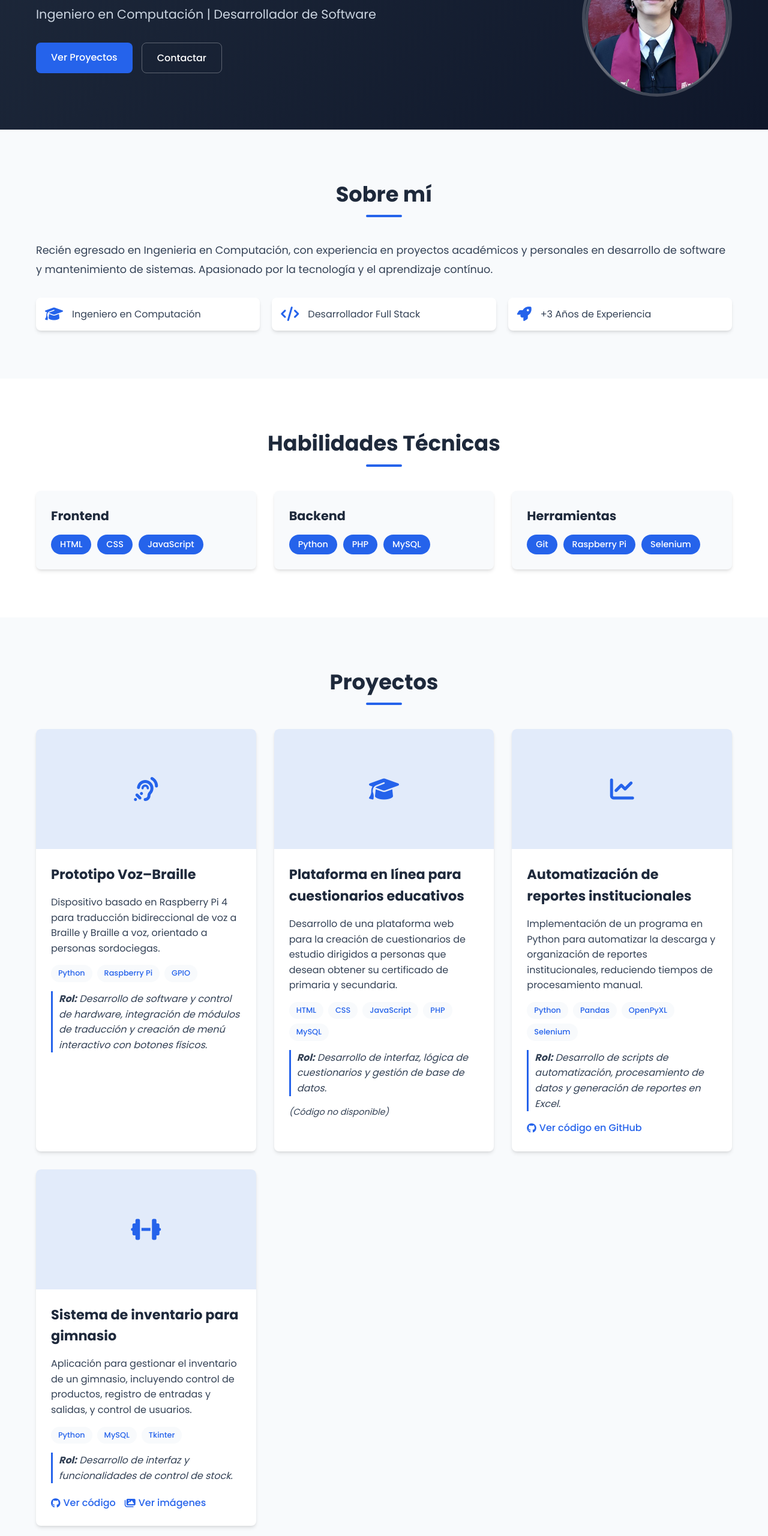
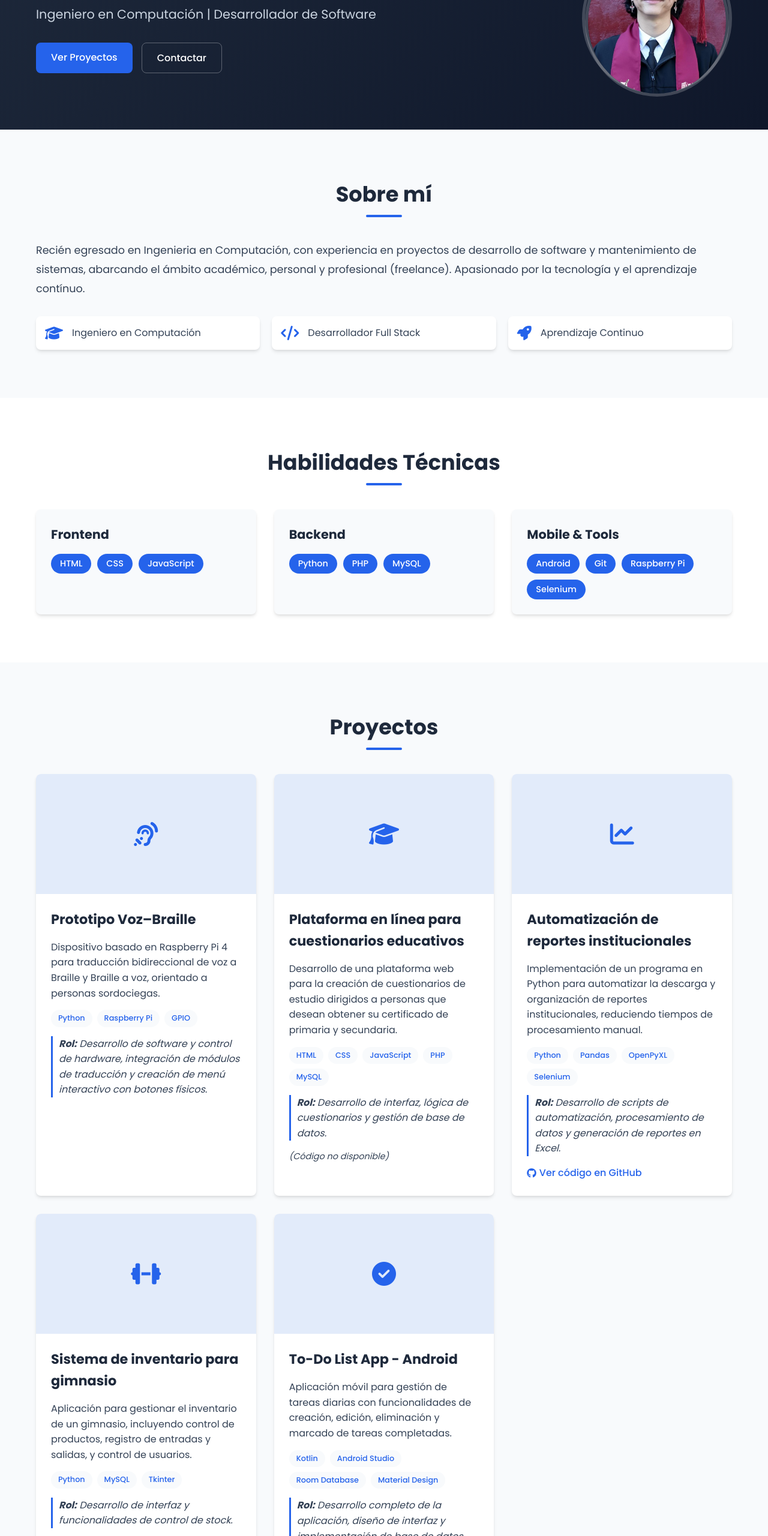
Before and after one commit to RizoLuiss/RizoLuiss.github.io, a plain HTML site: page index.html in a window 1280 px wide. Shown: the part 240-2800 px from the top of the page at 60% size. Drawn offline with Linux system fonts and the light colour scheme.

Commit message:
Update index.html
Se agregó un proyecto más

```diff
--- a/index.html
+++ b/index.html
@@ -47,7 +47,7 @@
             <h2 id="about-title" class="section-title">Sobre mí</h2>
             <div class="about-content">
                 <div class="about-text">
-                    <p id="about-text">Recién egresado en Ingenieria en Computación, con experiencia en proyectos académicos y personales en desarrollo de software y mantenimiento de sistemas. Apasionado por la tecnología y el aprendizaje contínuo.</p>
+                    <p id="about-text">Recién egresado en Ingenieria en Computación, con experiencia en proyectos de desarrollo de software y mantenimiento de sistemas, abarcando el ámbito académico, personal y profesional (freelance). Apasionado por la tecnología y el aprendizaje contínuo.</p>
                     <div class="about-highlights">
                         <div class="highlight">
                             <i class="fas fa-graduation-cap"></i>
@@ -59,7 +59,7 @@
                         </div>
                         <div class="highlight">
                             <i class="fas fa-rocket"></i>
-                            <span>+3 Años de Experiencia</span>
+                            <span>Aprendizaje Continuo</span>
                         </div>
                     </div>
                 </div>
@@ -89,8 +89,9 @@
                     </div>
                 </div>
                 <div class="skill-category">
-                    <h3>Herramientas</h3>
+                    <h3>Mobile & Tools</h3>
                     <div class="skill-list">
+                        <span class="skill-tag">Android</span>
                         <span class="skill-tag">Git</span>
                         <span class="skill-tag">Raspberry Pi</span>
                         <span class="skill-tag">Selenium</span>
@@ -197,6 +198,35 @@
                     </div>
                 </div>
 
+                <!-- Proyecto 5 - Aplicacion To Do List -->
+                <div class="project-card">
+                    <div class="project-image">
+                        <!--img src="images/projects/todo-app.jpg" alt="To-Do List App Android"-->
+                        <div class="image-placeholder">
+                            <i class="fas fa-check-circle"></i>
+                        </div>
+                    </div>
+                    <div class="project-content">
+                        <h3 id="p5-title">To-Do List App - Android</h3>
+                        <p id="p5-desc">Aplicación móvil para gestión de tareas diarias con funcionalidades de creación, edición, eliminación y marcado de tareas completadas.</p>
+                        <div class="tech-tags">
+                            <span>Kotlin</span>
+                            <span>Android Studio</span>
+                            <span>Room Database</span>
+                            <span>Material Design</span>
+                        </div>
+                        <p id="p5-role" class="project-role"><strong>Rol:</strong> Desarrollo completo de la aplicación, diseño de interfaz y implementación de base de datos local.</p>
+                        <div class="project-links">
+                            <a href="https://github.com/RizoLuiss/ToDoApp" target="_blank" class="project-link">
+                                <i class="fab fa-github"></i> Ver código
+                            </a>
+                            <!--a href="https://play.google.com/store/apps/details?id=tu.paquete" target="_blank" class="project-link">
+                                <i class="fab fa-google-play"></i> Ver en Play Store
+                            </a-->
+                        </div>
+                    </div>
+                </div>
+
                 <!-- Modal/Carrusel -->
                 <div id="gallery-modal" class="modal">
                     <div class="modal-content">
@@ -276,11 +306,11 @@
             es: {
                 title: "Ingeniero en Computación | Desarrollador de Software",
                 aboutTitle: "Sobre mí",
-                aboutText: "Recién egresado en Ingenieria en Computación, con experiencia en proyectos académicos y personales en desarrollo de software y mantenimiento de sistemas. Apasionado por la tecnología y el aprendizaje contínuo.",
+                aboutText: "Recién egresado en Ingenieria en Computación, con experiencia en proyectos de desarrollo de software y mantenimiento de sistemas, abarcando el ámbito académico, personal y profesional (freelance). Apasionado por la tecnología y el aprendizaje contínuo.",
                 skillsTitle: "Habilidades Técnicas",
                 frontendTitle: "Frontend",
                 backendTitle: "Backend",
-                toolsTitle: "Herramientas",
+                toolsTitle: "Mobile & Tools",
                 projectsTitle: "Proyectos",
                 p1Title: "Prototipo Voz–Braille",
                 p1Desc: "Dispositivo basado en Raspberry Pi 4 para traducción bidireccional de voz a Braille y Braille a voz, orientado a personas sordociegas.",
@@ -294,15 +324,17 @@
                 p4Title: "Sistema de inventario para gimnasio",
                 p4Desc: "Aplicación para gestionar el inventario de un gimnasio, incluyendo control de productos, registro de entradas y salidas, y control de usuarios.",
                 p4Role: "Rol: Desarrollo de interfaz y funcionalidades de control de stock.",
+                p5Title: "To-Do List App - Android",
+                p5Desc: "Aplicación móvil para gestión de tareas diarias con funcionalidades de creación, edición, eliminación y marcado de tareas completadas.",
+                p5Role: "Rol: Desarrollo completo de la aplicación, diseño de interfaz y implementación de base de datos local.",
                 contactTitle: "Contacto",
                 footer: "© 2025 Luis Alberto Rizo Gutierrez - Portafolio",
-                // Nuevas traducciones agregadas
                 viewProjects: "Ver Proyectos",
                 contactMe: "Contactar",
                 p1Talk: "¿Tienes un proyecto en mente? ¡Hablemos!",
                 computerEngineer: "Ingeniero en Computación",
                 fullStackDeveloper: "Desarrollador Full Stack",
-                yearsExperience: "+3 Años de Experiencia",
+                yearsExperience: "Aprendizaje Continuo",
                 seeCode: "Ver código en GitHub",
                 codeNotAvailable: "(Código no disponible)",
                 navAbout: "Sobre mí",
@@ -314,11 +346,11 @@
             en: {
                 title: "Computer Engineer | Software Developer",
                 aboutTitle: "About Me",
-                aboutText: "Recent Computer Engineering graduate with experience in academic and personal projects in software development and systems maintenance. Passionate about technology and continuous learning.",
+                aboutText: "A recent Computer Engineering graduate with practical experience in software development and systems maintenance, spanning academic, personal, and professional (freelance) projects. Passionate about technology and continuous learning.",
                 skillsTitle: "Technical Skills",
                 frontendTitle: "Frontend",
                 backendTitle: "Backend",
-                toolsTitle: "Tools",
+                toolsTitle: "Mobile & Tools",
                 projectsTitle: "Projects",
                 p1Title: "Voice–Braille Prototype",
                 p1Desc: "Device based on Raspberry Pi 4 for bidirectional translation of voice to Braille and Braille to voice, aimed at deafblind people.",
@@ -332,15 +364,17 @@
                 p4Title: "Gym Inventory System",
                 p4Desc: "Application to manage gym inventory, including product control, entry/exit records, and user management.",
                 p4Role: "Role: Development of interface and stock control functionalities.",
+                p5Title: "To-Do List App - Android",
+                p5Desc: "Mobile application for daily task management with features for creating, editing, deleting, and marking completed tasks.",
+                p5Role: "Role: Complete app development, interface design, and local database implementation.",
                 contactTitle: "Contact",
                 footer: "© 2025 Luis Alberto Rizo Gutierrez - Portfolio",
-                // Nuevas traducciones agregadas
                 viewProjects: "View Projects",
                 contactMe: "Contact Me",
                 p1Talk: "Got a project in mind? Let's talk!",
                 computerEngineer: "Computer Engineer",
                 fullStackDeveloper: "Full Stack Developer",
-                yearsExperience: "+3 Years of Experience",
+                yearsExperience: "Continuous Learning",
                 seeCode: "View code on GitHub",
                 codeNotAvailable: "(Code not available)",
                 navAbout: "About Me",
@@ -388,6 +422,9 @@
             document.getElementById("p4-title").innerText = texts[currentLang].p4Title;
             document.getElementById("p4-desc").innerText = texts[currentLang].p4Desc;
             document.getElementById("p4-role").innerText = texts[currentLang].p4Role;
+            document.getElementById("p5-title").innerText = texts[currentLang].p5Title;
+            document.getElementById("p5-desc").innerText = texts[currentLang].p5Desc;
+            document.getElementById("p5-role").innerText = texts[currentLang].p5Role;
             document.getElementById("p1Talk").innerText = texts[currentLang].p1Talk;
 
             // Actualizar botones y textos dinámicos
```
